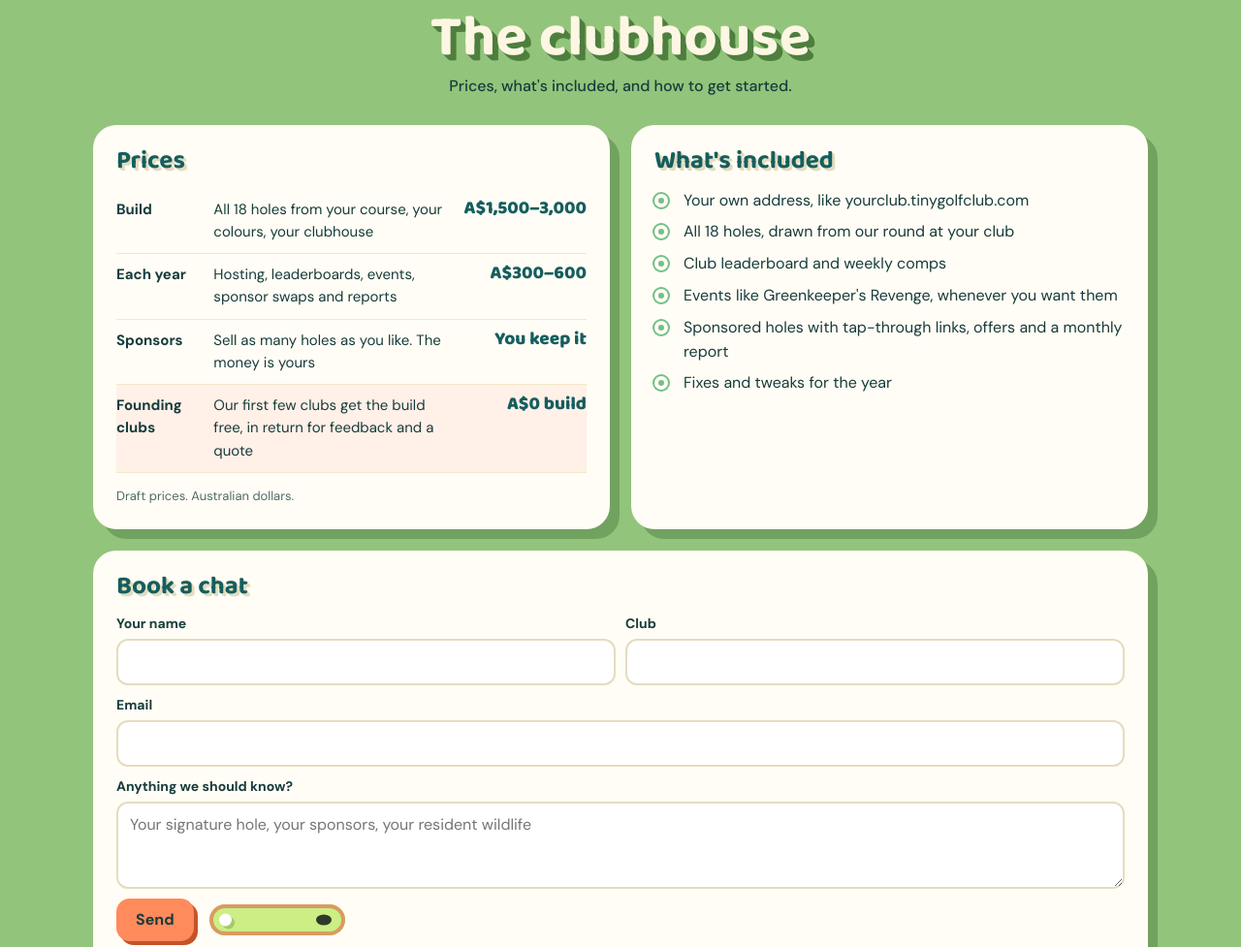
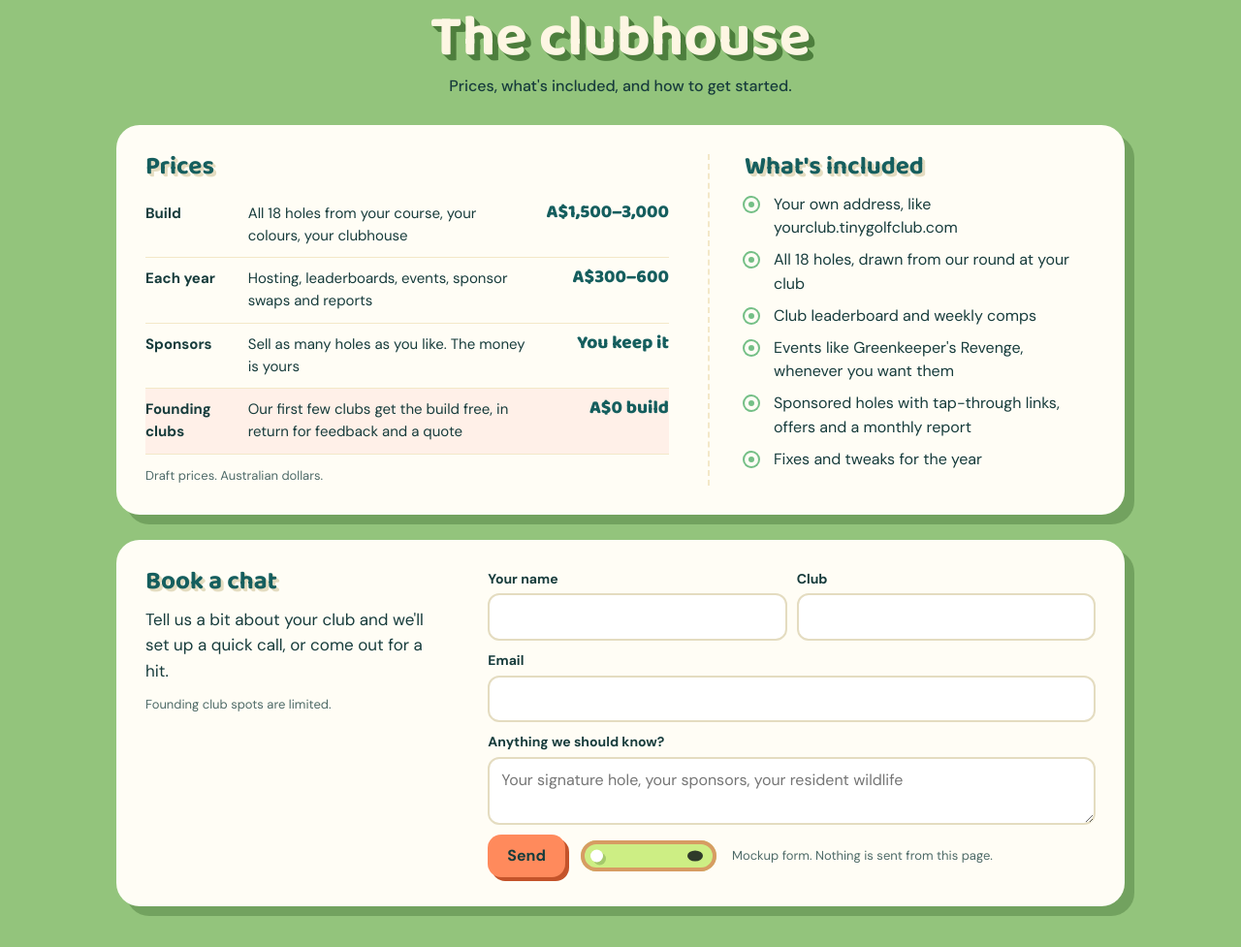
Before and after one commit to eccles-matt/tinygolfclub-marketing, a plain HTML site: page index.html in a window 1280 px wide. Shown: the part 3840-4817 px from the top of the page at 97% size. Drawn offline with Linux system fonts and the light colour scheme; animation ran at ten frames a second.

Commit message:
Follow the rolling ball, merge the clubhouse cards, tighten the contact form
Co-Authored-By: Claude Opus 5.5 <noreply@anthropic.com>
Claude-Session: https://claude.ai/code/session_01CuJvxUUxk8SYwB6eAWFDHT

```diff
--- a/index.html
+++ b/index.html
@@ -118,9 +118,14 @@ header nav a{text-decoration:none}
 .clubhouse .sign{justify-self:center;text-align:center;display:grid;gap:6px;margin-bottom:28px}
 .clubhouse .sign h2{font-size:clamp(36px,5vw,60px);color:var(--cream)}
 .clubhouse .sign p{font-weight:500;max-width:30em}
-.rooms{display:grid;grid-template-columns:repeat(2,minmax(0,1fr));gap:22px}
-@media (max-width:820px){.rooms{grid-template-columns:1fr}}
+.rooms{display:grid;gap:26px;max-width:1040px;margin:0 auto}
 .rooms .card{width:auto;opacity:1;transform:none}
+.room{grid-template-columns:minmax(0,1.35fr) minmax(0,1fr);gap:20px 40px;padding:30px}
+.room .incl{border-left:2px dashed var(--surface);padding-left:36px;display:grid;gap:12px;align-content:start}
+.room > div{display:grid;gap:12px;align-content:start}
+.contact{grid-template-columns:minmax(0,.8fr) minmax(0,1.6fr)}
+.contact .pitch p:not(.small){font-size:17px}
+@media (max-width:820px){.room,.contact{grid-template-columns:1fr;padding:20px}.room .incl{border-left:0;padding-left:0;border-top:2px dashed var(--surface);padding-top:18px}}
 .rooms .card h3{font-size:26px;color:var(--deep)}
 .tbl table{border-collapse:collapse;width:100%;font-variant-numeric:tabular-nums}
 .tbl td{padding:10px 8px;border-bottom:1.5px solid var(--surface);vertical-align:top;font-size:15px}
@@ -133,7 +138,7 @@ form .two{display:grid;grid-template-columns:1fr 1fr;gap:10px}
 @media (max-width:560px){form .two{grid-template-columns:1fr}}
 form label{display:grid;gap:4px;font-size:14px;font-weight:700}
 form input,form textarea{font:400 16px/1.4 var(--body);padding:11px 12px;border-radius:12px;border:2px solid #e4dcc0;background:#fff;color:var(--ink);width:100%}
-form textarea{min-height:90px;resize:vertical}
+form textarea{min-height:64px;resize:vertical}
 .sendrow{display:flex;align-items:center;gap:16px;flex-wrap:wrap}
 .green-run{position:relative;width:140px;height:32px;border-radius:999px;background:#cdee84;box-shadow:inset 0 0 0 4px #d79c63}
 .green-run .cup{position:absolute;right:14px;top:50%;width:16px;height:11px;border-radius:50%;background:#2f3a2a;transform:translateY(-50%)}
@@ -241,7 +246,8 @@ footer .wrap{display:flex;justify-content:space-between;gap:16px;flex-wrap:wrap;
     <p>Prices, what's included, and how to get started.</p>
   </div>
   <div class="rooms">
-    <article class="card">
+    <article class="card room">
+      <div>
         <h3 class="ls-card">Prices</h3>
         <div class="tbl"><table><tbody>
           <tr><td>Build</td><td>All 18 holes from your course, your colours, your clubhouse</td><td class="amt">A$1,500–3,000</td></tr>
@@ -250,8 +256,8 @@ footer .wrap{display:flex;justify-content:space-between;gap:16px;flex-wrap:wrap;
           <tr class="founding"><td>Founding clubs</td><td>Our first few clubs get the build free, in return for feedback and a quote</td><td class="amt">A$0 build</td></tr>
         </tbody></table></div>
         <p class="small">Draft prices. Australian dollars.</p>
-    </article>
-    <article class="card">
+      </div>
+      <div class="incl">
         <h3 class="ls-card">What's included</h3>
         <ul class="ticks">
           <li>Your own address, like yourclub.tinygolfclub.com</li>
@@ -261,15 +267,19 @@ footer .wrap{display:flex;justify-content:space-between;gap:16px;flex-wrap:wrap;
           <li>Sponsored holes with tap-through links, offers and a monthly report</li>
           <li>Fixes and tweaks for the year</li>
         </ul>
+      </div>
     </article>
-    <article class="card" id="contact" style="grid-column:1/-1">
+    <article class="card room contact" id="contact">
+      <div class="pitch">
         <h3 class="ls-card">Book a chat</h3>
+        <p>Tell us a bit about your club and we'll set up a quick call, or come out for a hit.</p>
+        <p class="small">Founding club spots are limited.</p>
+      </div>
       <form id="form">
         <div class="two"><label for="f-name">Your name<input id="f-name" autocomplete="name"></label><label for="f-club">Club<input id="f-club"></label></div>
         <label for="f-email">Email<input id="f-email" type="email" autocomplete="email"></label>
-        <label for="f-msg">Anything we should know?<textarea id="f-msg" placeholder="Your signature hole, your sponsors, your resident wildlife"></textarea></label>
-        <div class="sendrow"><button class="btn coral" type="submit">Send</button><div class="green-run" id="run2" aria-hidden="true"><div class="cup"></div><div class="ball"></div></div></div>
-        <p class="small mock-note" id="formNote" aria-live="polite">Mockup form. Nothing is sent from this page.</p>
+        <label for="f-msg">Anything we should know?<textarea id="f-msg" rows="2" placeholder="Your signature hole, your sponsors, your resident wildlife"></textarea></label>
+        <div class="sendrow"><button class="btn coral" type="submit">Send</button><div class="green-run" id="run2" aria-hidden="true"><div class="cup"></div><div class="ball"></div></div><p class="small mock-note" id="formNote" aria-live="polite">Mockup form. Nothing is sent from this page.</p></div>
       </form>
     </article>
   </div>
@@ -578,7 +588,7 @@ footer .wrap{display:flex;justify-content:space-between;gap:16px;flex-wrap:wrap;
       if ((k.timer -= dt) <= 0) { k.awake = !k.awake; k.timer = k.awake ? 1.6 + Math.random() * 0.8 : 1.8 + Math.random() * 1.0; }
       if (state === 'rolling') { const n = Math.max(1, Math.ceil(Math.hypot(ball.vx, ball.vy) * dt / 2)); for (let m = 0; m < n && state === 'rolling'; m++) step(dt / n); }
       else if (state === 'sinking') { timer -= dt; ball.x = lerp(ball.x, G.cup[0], 0.3); ball.y = lerp(ball.y, G.cup[1], 0.3); ball.scale = Math.max(0, timer / 0.45); if (timer <= 0) sunk(); }
-      if (follow) { const by = ball.y * Z - scrollY, target = VH * 0.55; if (by > VH * 0.72 || by < VH * 0.15) window.scrollBy(0, (by - target) * 0.12); }
+      if (follow) { const by = ball.y * Z - scrollY, target = VH * 0.5; if (Math.abs(by - target) > VH * 0.08) window.scrollTo({ top: scrollY + (by - target) * 0.14, behavior: 'instant' }); }
       $('hud').classList.toggle('off', scrollY < 40 || scrollY / Z > G.club.t - VH / Z * 0.3);
       draw();
     }
```
Lines whose indentation alone changed are shown as unchanged.
